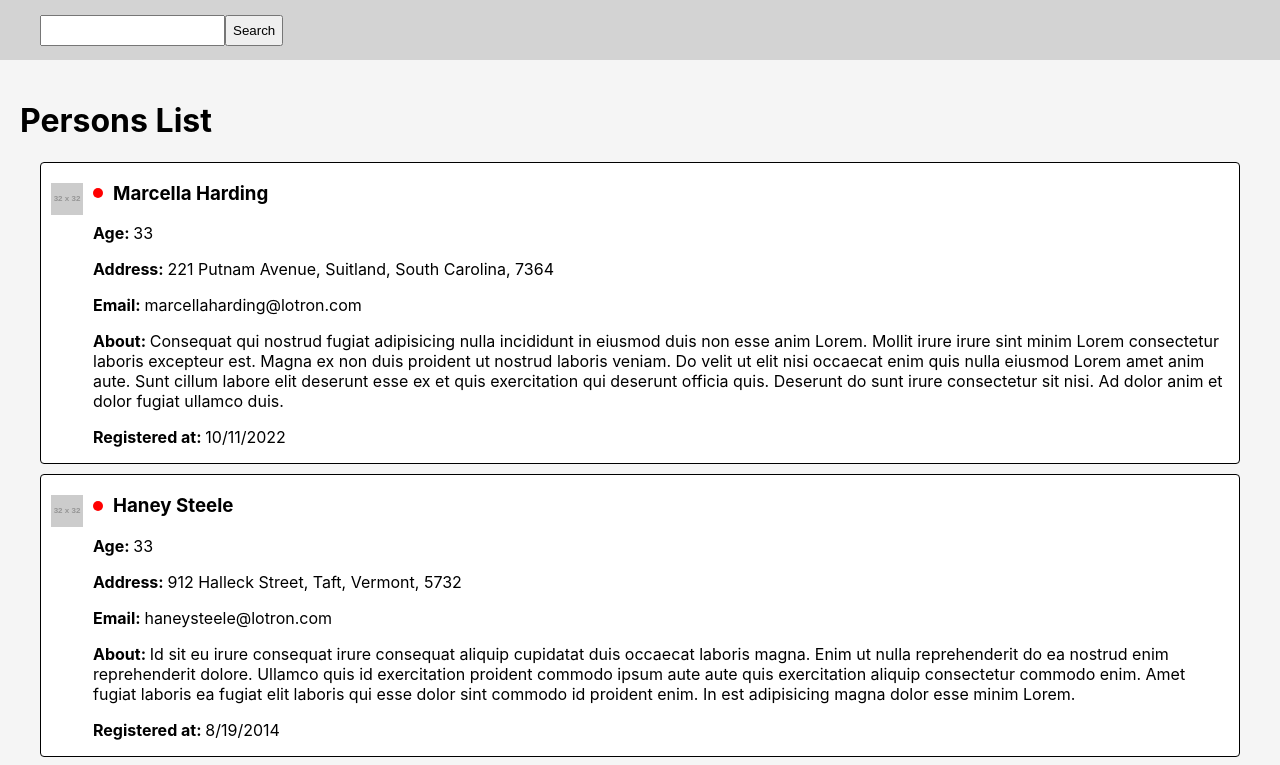
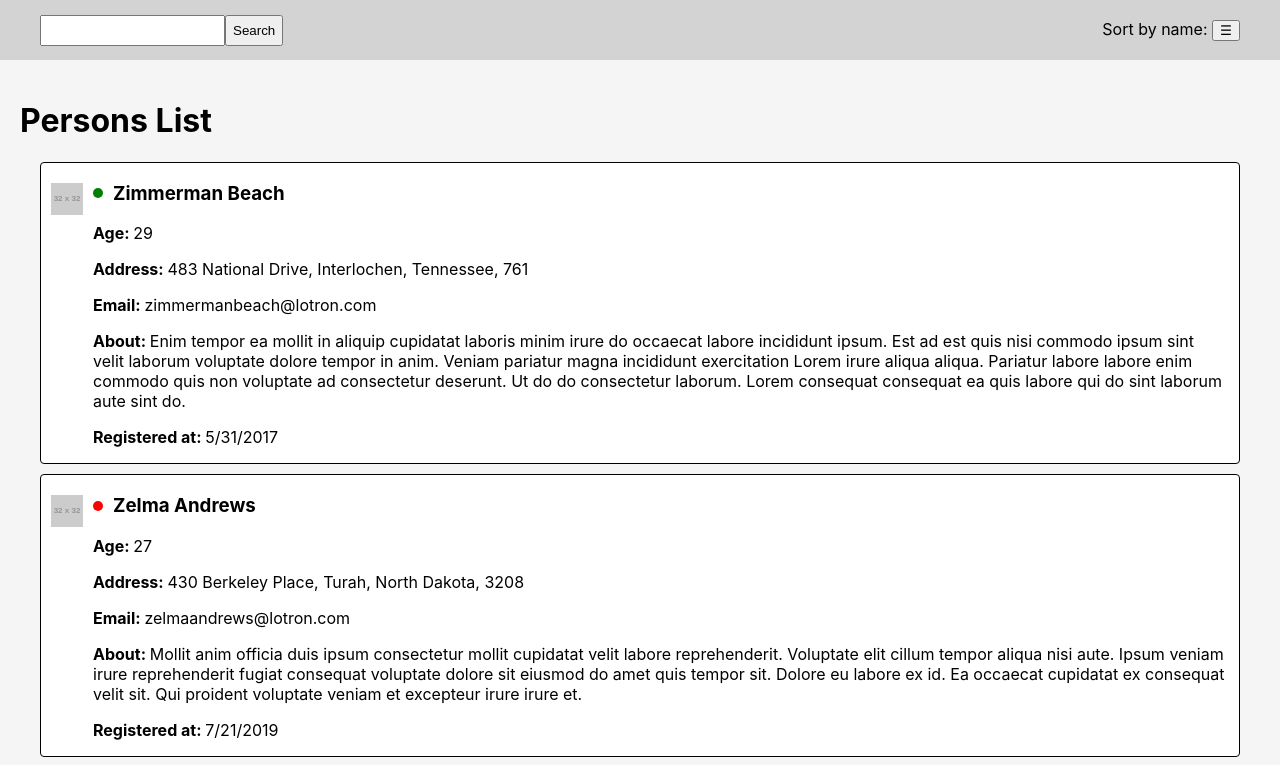
Before and after one commit to aliksander85/esprow-test-task, a React (Create React App) app: page / in a window 1280 px wide. Shown: the top 765 px of the page. Built offline with nearby package versions, Linux system fonts and the light colour scheme.

Commit message:
[feat]: sorting by name

```diff
--- a/src/App.css
+++ b/src/App.css
@@ -14,6 +14,7 @@
 	display: flex;
 	align-items: center;
 	height: 60px;
+	justify-content: space-between;
 }
 .filter__input-container {
 	position: relative;
@@ -29,6 +30,9 @@
 }
 .filter__button {
 	height: 31px;
+	cursor: pointer;
+}
+.sorting__button {
 	cursor: pointer;
 }
 .main {
--- a/src/components/Header.tsx
+++ b/src/components/Header.tsx
@@ -1,11 +1,13 @@
 import React from 'react';
 import FilterByName from '../features/FilterByName/FilterByName';
+import SortByName from '../features/SortByName/SortByName';
 
 function Header() {
 	return (
 		<header className="header">
 			<div className="header__container">
 				<FilterByName />
+				<SortByName />
 			</div>
 		</header>
 	);
--- a/src/features/PersonsList/personsSlice.ts
+++ b/src/features/PersonsList/personsSlice.ts
@@ -15,10 +15,16 @@ export type PersonType = {
 	registered: string;
 };
 
+export enum Sorting {
+	ASCENDING = 'ascending',
+	DESCENDING = 'descending',
+}
+
 type PersonsState = {
 	items: Record<string, PersonType>;
 	editedPerson: PersonType | null;
 	filterByName: string;
+	sortedByName: Sorting | null;
 };
 
 const personsById: Record<string, PersonType> = {};
@@ -31,6 +37,7 @@ const initialState: PersonsState = {
 	items: personsById,
 	editedPerson: null,
 	filterByName: '',
+	sortedByName: null,
 };
 
 const personsSlice = createSlice({
@@ -50,6 +57,9 @@ const personsSlice = createSlice({
 		setFilterByName: (state, action: PayloadAction<string>) => {
 			state.filterByName = action.payload;
 		},
+		setSortingByName: (state, action: PayloadAction<Sorting>) => {
+			state.sortedByName = action.payload;
+		},
 	},
 });
 
@@ -58,18 +68,26 @@ export const {
 	updatePerson,
 	cancelPersonEditing,
 	setFilterByName,
+	setSortingByName,
 } = personsSlice.actions;
 
 export const itemsById = (state: RootState) => state.persons.items;
 export const filterByName = (state: RootState) => state.persons.filterByName;
+export const sortByName = (state: RootState) => state.persons.sortedByName;
 export const fetchPersons = createSelector(
-	[itemsById, filterByName],
-	(items, filter) => {
+	[itemsById, filterByName, sortByName],
+	(items, filter, sort) => {
 		return Object.keys(items)
 			.map((id) => items[id])
 			.filter((item) =>
 				item.name.toLowerCase().includes(filter.toLowerCase())
-			);
+			)
+			.sort((a, b) => {
+				if (sort === Sorting.ASCENDING) {
+					return a.name.localeCompare(b.name);
+				}
+				return b.name.localeCompare(a.name);
+			});
 	}
 );
 
--- /dev/null
+++ b/src/features/SortByName/SortByName.tsx
@@ -0,0 +1,37 @@
+import React from 'react';
+import { useAppDispatch, useAppSelector } from '../../app/hooks';
+import { Sorting, setSortingByName } from '../PersonsList/personsSlice';
+
+function SortByName() {
+	const dispatch = useAppDispatch();
+	const sortedByName = useAppSelector((state) => state.persons.sortedByName);
+
+	const arrowUp = <span>&uarr;</span>;
+	const arrowDown = <span>&darr;</span>;
+	const unsorted = <span>&#9776;</span>;
+
+	const handleClickSort = () => {
+		if (sortedByName === Sorting.ASCENDING) {
+			dispatch(setSortingByName(Sorting.DESCENDING));
+			return;
+		}
+		dispatch(setSortingByName(Sorting.ASCENDING));
+	};
+
+	return (
+		<div className="sorting">
+			<span>Sort by name: </span>
+			<button
+				className="sorting__button"
+				onClick={handleClickSort}
+				title="change sorting"
+			>
+				{sortedByName === Sorting.ASCENDING && arrowUp}
+				{sortedByName === Sorting.DESCENDING && arrowDown}
+				{!sortedByName && unsorted}
+			</button>
+		</div>
+	);
+}
+
+export default SortByName;
```
